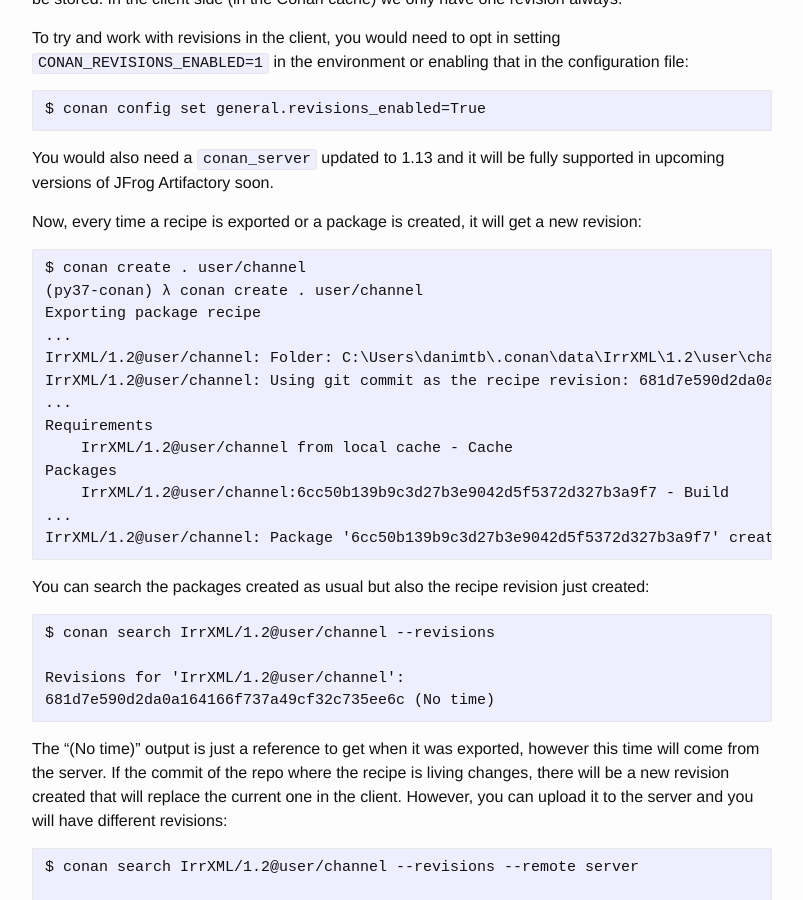
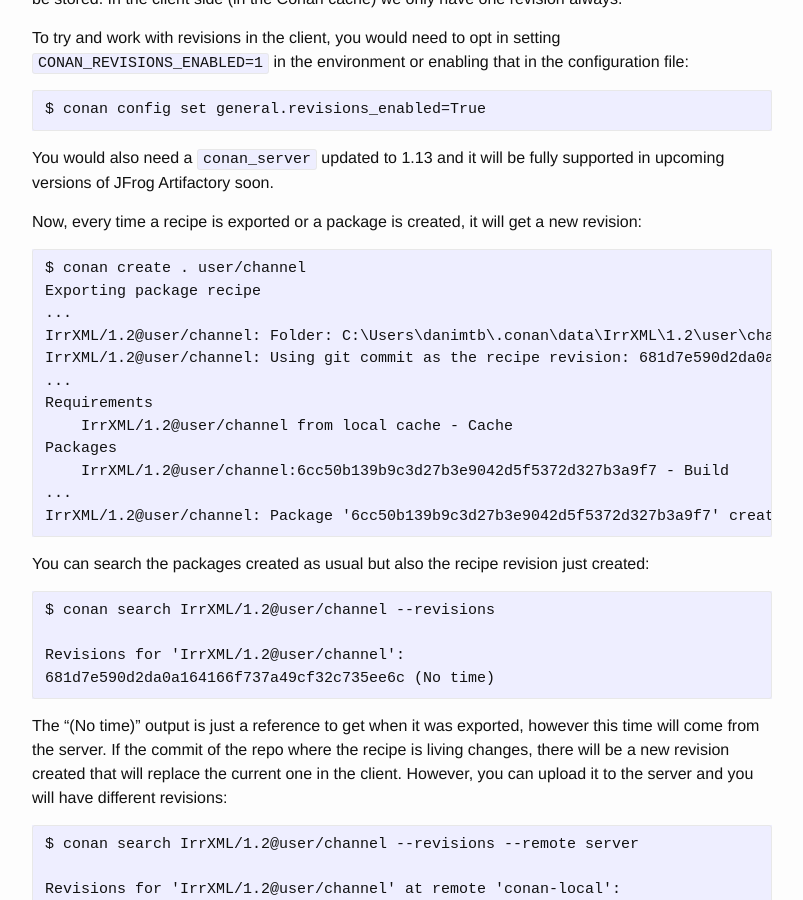
Before and after one commit to conan-io/conan-io.github.io, a Jekyll site: the page built from _posts/2019-03-11-New-conan-release-1-13.markdown, in a window 1280 px wide and 900 px high, scrolled down 1465 px. Shown: the whole window, without its empty margins (238-1041 px from the left). Built offline with Jekyll 4.4.1, drawn with Linux system fonts in a browser that asks for light colours; comment, search, counter and statistics services are not loaded.

Commit message:
remove command line copy/paste

````diff
--- a/_posts/2019-03-11-New-conan-release-1-13.markdown
+++ b/_posts/2019-03-11-New-conan-release-1-13.markdown
@@ -61,7 +61,6 @@ Now, every time a recipe is exported or a package is created, it will get a new
 
 ```
 $ conan create . user/channel
-(py37-conan) λ conan create . user/channel
 Exporting package recipe
 ...
 IrrXML/1.2@user/channel: Folder: C:\Users\danimtb\.conan\data\IrrXML\1.2\user\channel\export
````
